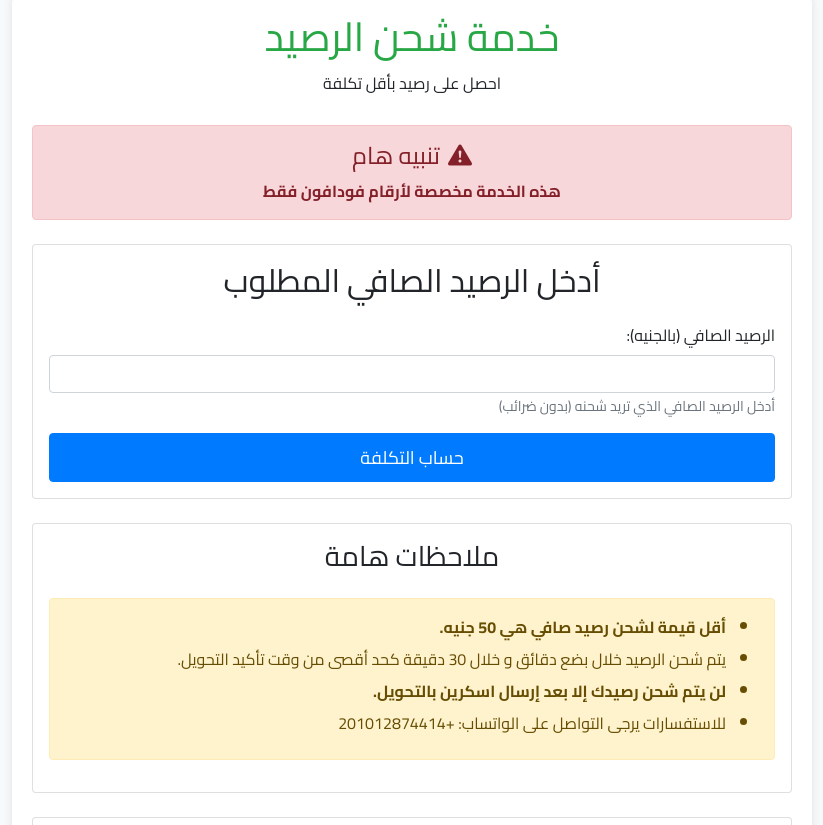
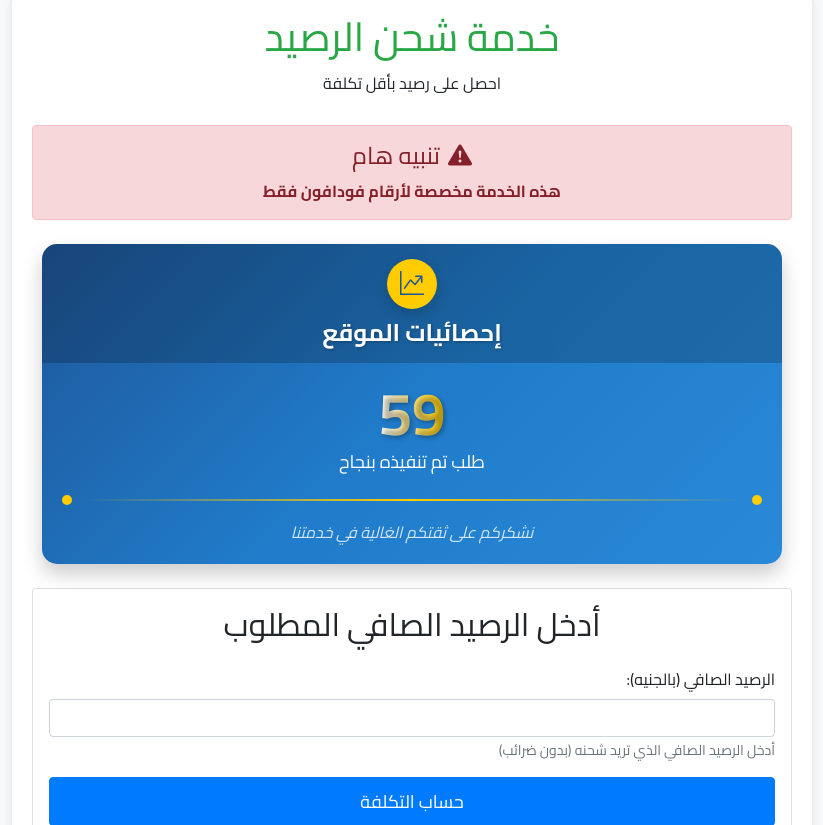
Before and after one commit to 313qa7/dareba, a Flask app: page / in a window 1280 px wide. Shown: the part 138-963 px from the top of the page, without its empty margins (228-1051 px from the left). Run offline with Flask 3, Linux system fonts and the light colour scheme; data comes from the database, SQL or seed files in the repository; both versions use the stored data as it was after the commit; some libraries are stand-ins or nearby versions.

Commit message:
تحسينات شكلية

```diff
--- a/app.py
+++ b/app.py
@@ -197,6 +197,9 @@
 # الصفحة الرئيسية
 @app.route('/', methods=['GET', 'POST'])
 def index():
+    # حساب عدد الطلبات التي تمت
+    total_orders = Order.query.count()
+
     if request.method == 'POST':
         try:
             # طباعة البيانات المستلمة للتشخيص
@@ -205,20 +208,20 @@
             # التحقق من وجود قيمة الرصيد
             if 'net_balance' not in request.form or not request.form['net_balance']:
                 flash('من فضلك أدخل قيمة الرصيد الصافي', 'danger')
-                return render_template('index.html')
+                return render_template('index.html', total_orders=total_orders)
 
             # تنظيف القيمة المدخلة والتأكد من أنها رقمية
             net_balance_str = request.form['net_balance'].strip()
             if not net_balance_str.isdigit():
                 flash('من فضلك أدخل رقم صحيح فقط!', 'danger')
-                return render_template('index.html')
+                return render_template('index.html', total_orders=total_orders)
 
             net_balance = float(net_balance_str)
 
             # التحقق من أن الرصيد لا يقل عن 50 جنيه
             if net_balance < 50:
                 flash('أقل قيمة لشحن رصيد صافي هي 50 جنيه!', 'danger')
-                return render_template('index.html')
+                return render_template('index.html', total_orders=total_orders)
 
             # حساب التكلفة
             # المعادلة الجديدة: الرصيد الصافي + (الرصيد الصافي × نسبة الضريبة)
@@ -243,7 +246,7 @@
             print(f"حدث خطأ أثناء معالجة النموذج: {str(e)}")
             flash('حدث خطأ أثناء معالجة طلبك. من فضلك حاول مرة أخرى.', 'danger')
 
-    return render_template('index.html')
+    return render_template('index.html', total_orders=total_orders)
 
 # صفحة تأكيد الطلب
 @app.route('/confirm', methods=['GET', 'POST'])
@@ -270,20 +273,16 @@
         print(f"تم إنشاء طلب جديد برقم: {new_order.id}")
 
         # تجهيز رسالة واتساب
-        # استخدام الوقت المحلي مباشرة بدون أي تعديلات
-        local_time = datetime.now()  # الوقت المحلي على الخادم
-        # تنسيق الوقت بنظام 12 ساعة
-        formatted_time = local_time.strftime('%I:%M:%S %p %d/%m/%Y')  # نظام 12 ساعة مع AM/PM
+        # تم إزالة الوقت من رسالة تفاصيل الطلب
 
-        # إنشاء نص الرسالة
+        # إنشاء نص الرسالة بدون الوقت
         message = (
             f"طلب جديد!\n"
             f"رقم الطلب: {new_order.id}\n"
             f"الاسم: {user_name}\n"
             f"رقم الهاتف الذي سيصل إليه الرصيد: {user_phone}\n"
             f"الرصيد المطلوب: {session['net_balance']} ج\n"
-            f"المبلغ المطلوب دفعه: {session['total_bot']:.0f} ج\n"
-            f"الوقت: {formatted_time}"
+            f"المبلغ المطلوب دفعه: {session['total_bot']:.0f} ج"
         )
 
         print(f"تم إنشاء رسالة واتساب: {message}")
@@ -379,19 +378,16 @@
             if last_order:
                 print(f"تم العثور على آخر طلب في قاعدة البيانات برقم: {last_order.id}")
                 # إنشاء رسالة واتساب من بيانات الطلب
-                # استخدام الوقت المخزن في قاعدة البيانات
-                # تنسيق الوقت بنظام 12 ساعة
-                formatted_time = last_order.created_at.strftime('%I:%M:%S %p %d/%m/%Y')  # نظام 12 ساعة مع AM/PM
+                # تم إزالة الوقت من رسالة تفاصيل الطلب
 
-                # إنشاء نص الرسالة
+                # إنشاء نص الرسالة بدون الوقت
                 recovered_message = (
                     f"طلب جديد!\n"
                     f"رقم الطلب: {last_order.id}\n"
                     f"الاسم: {last_order.user_name}\n"
                     f"رقم الهاتف الذي سيصل إليه الرصيد: {last_order.user_phone}\n"
                     f"الرصيد المطلوب: {last_order.net_balance} ج\n"
-                    f"المبلغ المطلوب دفعه: {last_order.total_cost:.0f} ج\n"
-                    f"الوقت: {formatted_time}"
+                    f"المبلغ المطلوب دفعه: {last_order.total_cost:.0f} ج"
                 )
 
                 whatsapp_message = recovered_message
@@ -415,6 +411,11 @@
 
     # طباعة رسالة الواتساب للتأكد من وجودها
     print(f"رسالة الواتساب في صفحة الشكر: {whatsapp_message}")
+
+    # إزالة سطر الوقت من الرسالة إذا كان موجودًا
+    if "الوقت:" in whatsapp_message:
+        whatsapp_message = '\n'.join([line for line in whatsapp_message.split('\n') if not line.startswith("الوقت:")])
+        print("تم إزالة سطر الوقت من الرسالة")
 
     # طباعة الرسالة بتنسيق مناسب للتشخيص
     formatted_message = whatsapp_message.replace('\n', '\\n')
--- /dev/null
+++ b/temp_messages/order_59.txt
@@ -0,0 +1,6 @@
+طلب جديد!
+رقم الطلب: 59
+الاسم: ت
+رقم الهاتف الذي سيصل إليه الرصيد: ن
+الرصيد المطلوب: 2322.0 ج
+المبلغ المطلوب دفعه: 2833 ج
--- a/templates/index.html
+++ b/templates/index.html
@@ -7,6 +7,166 @@
     <h4 class="alert-heading"><i class="bi bi-exclamation-triangle-fill me-2"></i>تنبيه هام</h4>
     <p class="mb-0"><strong>هذه الخدمة مخصصة لأرقام فودافون فقط</strong></p>
 </div>
+
+<div class="stats-container mb-4">
+    <div class="stats-card">
+        <div class="stats-header">
+            <div class="stats-icon">
+                <i class="bi bi-graph-up-arrow"></i>
+            </div>
+            <h4>إحصائيات الموقع</h4>
+        </div>
+        <div class="stats-body">
+            <div class="stats-counter">
+                <div class="counter-value" id="ordersCounter">0</div>
+                <div class="counter-label">طلب تم تنفيذه بنجاح</div>
+            </div>
+            <div class="stats-decoration">
+                <div class="decoration-circle"></div>
+                <div class="decoration-line"></div>
+                <div class="decoration-circle"></div>
+            </div>
+            <div class="stats-message">
+                نشكركم على ثقتكم الغالية في خدمتنا
+            </div>
+        </div>
+    </div>
+</div>
+
+<style>
+    .stats-container {
+        padding: 0 10px;
+    }
+    .stats-card {
+        background: linear-gradient(135deg, #1e5799 0%, #207cca 50%, #2989d8 100%);
+        border-radius: 15px;
+        box-shadow: 0 10px 20px rgba(0,0,0,0.2);
+        color: white;
+        overflow: hidden;
+        position: relative;
+        transform-style: preserve-3d;
+        transition: all 0.3s ease;
+    }
+    .stats-card:hover {
+        transform: translateY(-5px);
+        box-shadow: 0 15px 30px rgba(0,0,0,0.3);
+    }
+    .stats-card::before {
+        content: '';
+        position: absolute;
+        top: -50%;
+        left: -50%;
+        width: 200%;
+        height: 200%;
+        background: linear-gradient(45deg, transparent 40%, rgba(255,255,255,0.1) 50%, transparent 60%);
+        transform: rotateZ(30deg);
+        animation: shine 3s infinite;
+    }
+    @keyframes shine {
+        0% { transform: translateX(-100%) rotateZ(30deg); }
+        100% { transform: translateX(100%) rotateZ(30deg); }
+    }
+    .stats-header {
+        background-color: rgba(0,0,0,0.2);
+        padding: 15px;
+        text-align: center;
+        position: relative;
+    }
+    .stats-icon {
+        background-color: #ffcc00;
+        border-radius: 50%;
+        color: #1e5799;
+        display: inline-flex;
+        align-items: center;
+        justify-content: center;
+        width: 50px;
+        height: 50px;
+        margin-bottom: 10px;
+        font-size: 24px;
+        box-shadow: 0 5px 15px rgba(0,0,0,0.2);
+    }
+    .stats-header h4 {
+        margin: 0;
+        font-weight: bold;
+        text-shadow: 1px 1px 3px rgba(0,0,0,0.3);
+    }
+    .stats-body {
+        padding: 20px;
+        text-align: center;
+    }
+    .stats-counter {
+        margin-bottom: 20px;
+    }
+    .counter-value {
+        font-size: 60px;
+        font-weight: bold;
+        line-height: 1;
+        text-shadow: 2px 2px 5px rgba(0,0,0,0.3);
+        background: linear-gradient(to right, #ffffff, #ffcc00);
+        -webkit-background-clip: text;
+        -webkit-text-fill-color: transparent;
+        display: inline-block;
+    }
+    .counter-label {
+        font-size: 18px;
+        margin-top: 5px;
+    }
+    .stats-decoration {
+        display: flex;
+        align-items: center;
+        justify-content: center;
+        margin: 15px 0;
+    }
+    .decoration-circle {
+        width: 10px;
+        height: 10px;
+        background-color: #ffcc00;
+        border-radius: 50%;
+    }
+    .decoration-line {
+        height: 2px;
+        flex-grow: 1;
+        background: linear-gradient(to right, transparent, #ffcc00, transparent);
+        margin: 0 10px;
+    }
+    .stats-message {
+        font-style: italic;
+        opacity: 0.8;
+    }
+    @media (max-width: 576px) {
+        .counter-value {
+            font-size: 48px;
+        }
+        .counter-label {
+            font-size: 16px;
+        }
+    }
+</style>
+
+<script>
+    // عداد متحرك لعرض عدد الطلبات
+    document.addEventListener('DOMContentLoaded', function() {
+        const finalValue = {{ total_orders }};
+        const duration = 2000; // مدة العد بالمللي ثانية
+        const counter = document.getElementById('ordersCounter');
+        const startTime = Date.now();
+
+        function updateCounter() {
+            const currentTime = Date.now();
+            const elapsedTime = currentTime - startTime;
+
+            if (elapsedTime < duration) {
+                const value = Math.floor((elapsedTime / duration) * finalValue);
+                counter.textContent = value;
+                requestAnimationFrame(updateCounter);
+            } else {
+                counter.textContent = finalValue;
+            }
+        }
+
+        updateCounter();
+    });
+</script>
 
 <div class="row">
     <div class="col-md-12">
```
Also changed, not shown: email_notifications/order_notification_20250502_053152.txt (added, +10 -0 lines), instance/orders.db.
